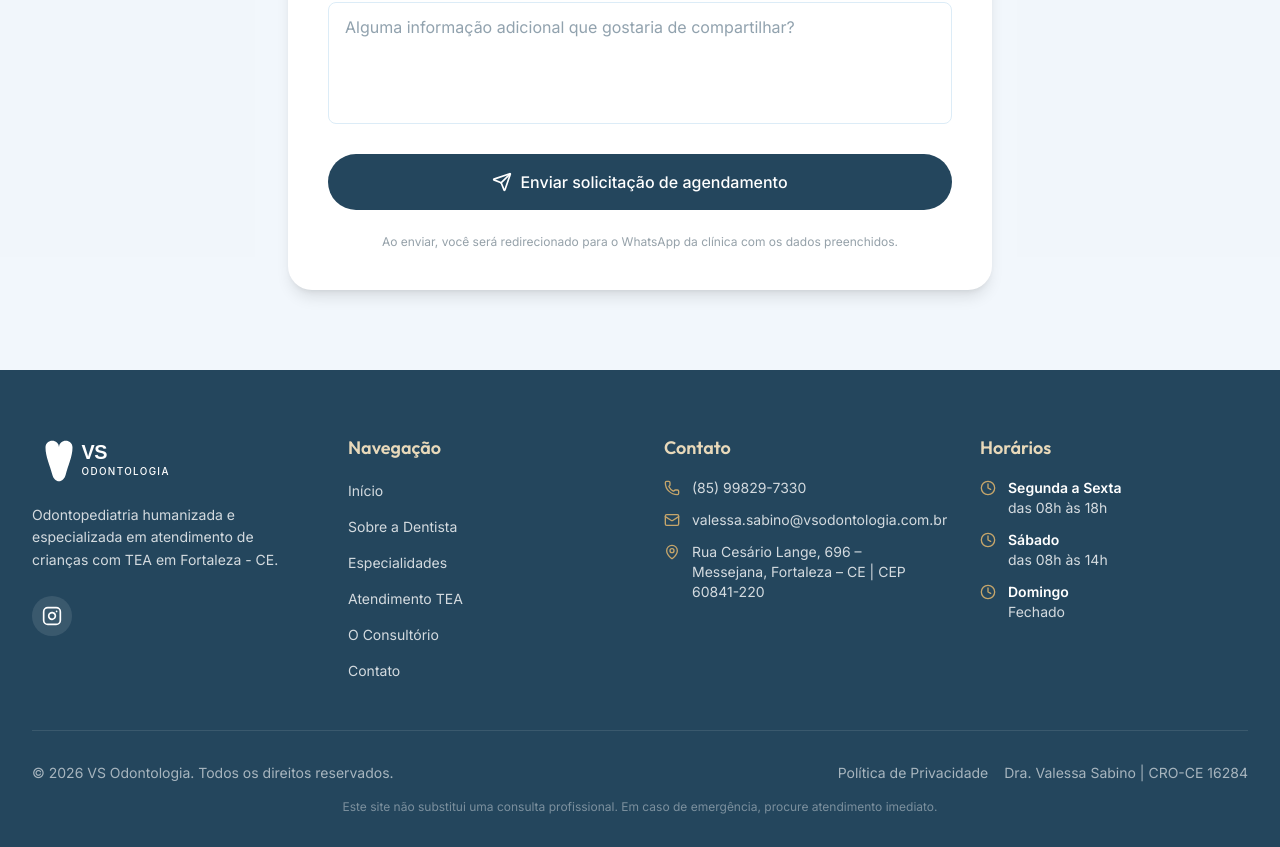
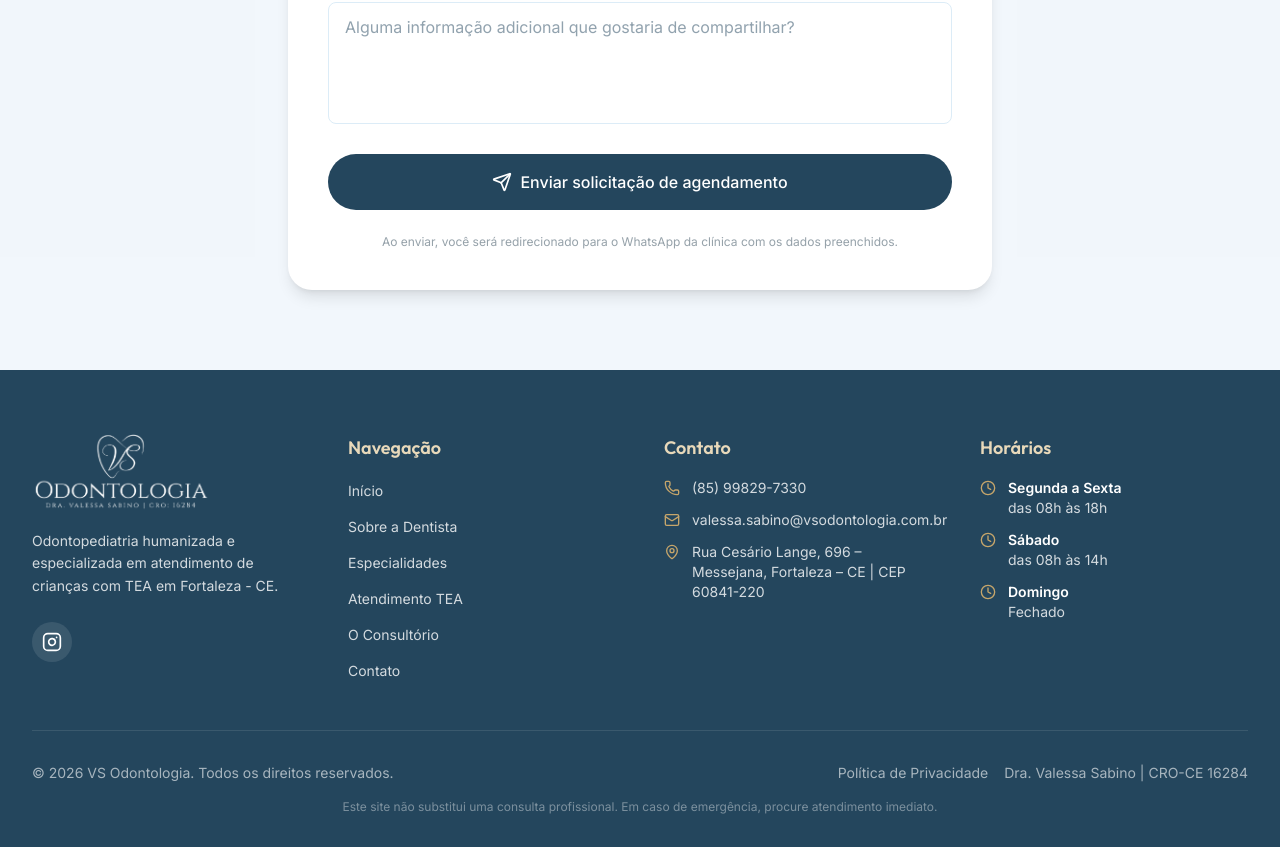
Before and after one commit to lucaspereirace94/vs-odontologia, a Next.js app: page / in a window 1280 px wide. Shown: the part 8634-9481 px from the top of the page. Built offline with nearby package versions, Linux system fonts and the light colour scheme.

Commit message:
Atualiza favicon, ajusta imagens e corrige erros de build

```diff
--- a/src/components/layout/Footer.tsx
+++ b/src/components/layout/Footer.tsx
@@ -9,7 +9,7 @@ export default function Footer() {
       <div className="container-custom">
         <div className="grid md:grid-cols-2 lg:grid-cols-4 gap-12 mb-12">
           <div className="space-y-4">
-            <Image src="/brand/logo.svg" alt={`Logotipo ${clinicConfig.name}`} width={180} height={54} className="brightness-0 invert" />
+            <Image src="/brand/logo.png" alt={`Logotipo ${clinicConfig.name}`} width={180} height={54} className="brightness-0 invert" />
             <p className="text-white/80 text-sm leading-relaxed">
               Odontopediatria humanizada e especializada em atendimento de crianças com TEA em Fortaleza - CE.
             </p>
```
